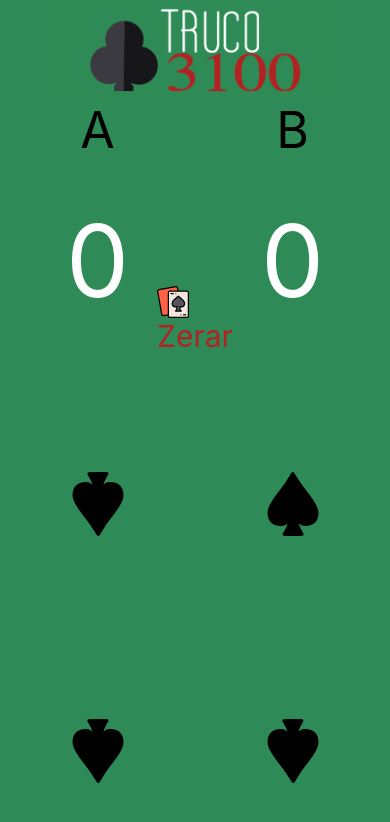
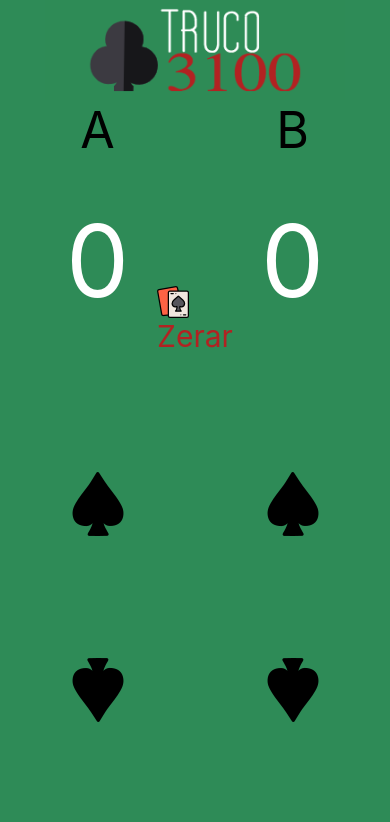
Before and after one commit to evertoncruz/truco3100, a React Native app: screen / in a window 390 px wide. Shown: the top 822 px of the page. Built offline with nearby package versions, Linux system fonts and the light colour scheme.

Commit message:
create component to increment and decrement

```diff
--- a/App.js
+++ b/App.js
@@ -81,21 +81,12 @@ export default class App extends Component {
           </TouchableOpacity>
         </View>
         <View style={styles.enhancers}>
-          <Enhancer onPress={this.incrementTeamA} rotate="true" />
-          <Enhancer onPress={this.incrementTeamB}/>
+          <Enhancer onPress={this.incrementTeamA} imageName="spadeToken" />
+          <Enhancer onPress={this.incrementTeamB} imageName="spadeToken" />
         </View>
-
         <View style={styles.enhancers}>
-          <View style={styles.enhancer}>
-            <TouchableOpacity onPress={this.decreaseTeamA}>
-              <Image source={require('./images/spade-token.png')} style={styles.rotateImage} />
-            </TouchableOpacity>
-          </View>
-          <View style={styles.enhancer}>
-            <TouchableOpacity onPress={this.decreaseTeamB}>
-              <Image source={require('./images/spade-token.png')} style={styles.rotateImage} />
-            </TouchableOpacity>
-          </View>
+          <Enhancer onPress={this.decreaseTeamA} imageName="spadeToken" rotate />
+          <Enhancer onPress={this.decreaseTeamB} imageName="spadeToken" rotate />
         </View>
       </View>
     );
--- a/src/components/Enhancer/Enhancer.js
+++ b/src/components/Enhancer/Enhancer.js
@@ -1,6 +1,6 @@
 import React from 'react';
 import { TouchableOpacity, StyleSheet, View, Image, Text } from 'react-native';
-import { images } from '../../assets/theme';
+import { images } from '../../assets/theme/images';
 
 
 
@@ -15,7 +15,7 @@ export const Enhancer = ({
   return (
     <View>
       <TouchableOpacity onPress={onPress}>
-        <Image source={require('../../assets/images/spade-token.png')} style={rotate && styles.rotateImage} />
+        <Image source={images[imageName]} style={rotate && styles.rotateImage} />
       </TouchableOpacity>
     </View>
   );
```
